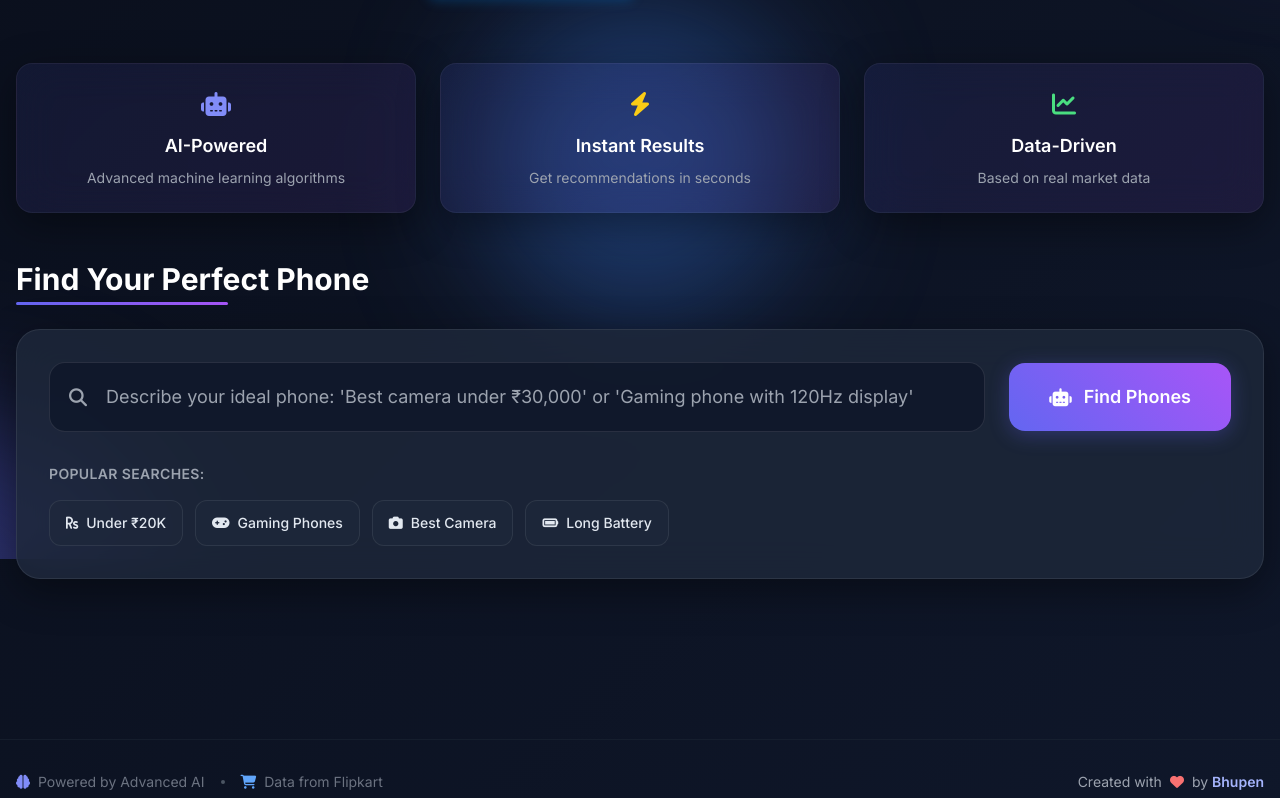
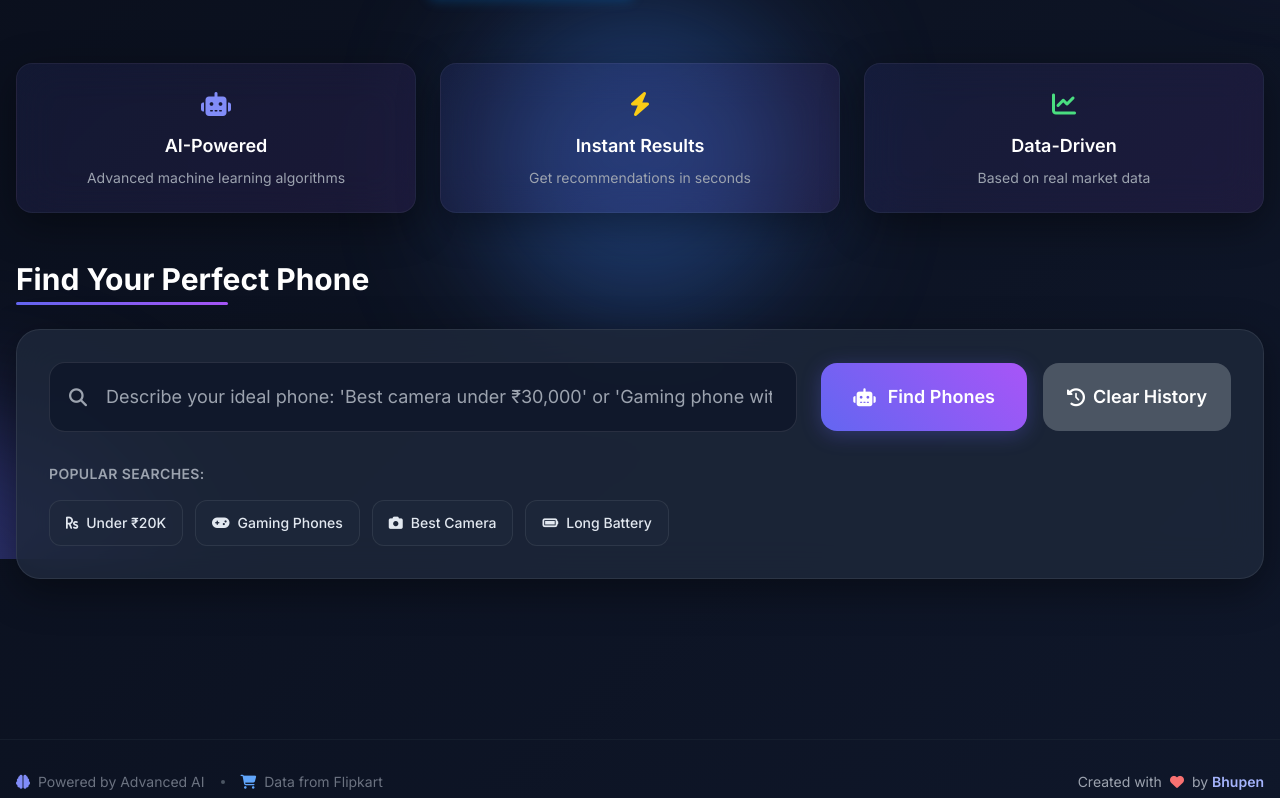
Before and after one commit to bhupencoD3/PerfectPick, a Flask app: page / in a window 1280 px wide. Shown: the part 241-1039 px from the top of the page. Run offline with Flask 3, Linux system fonts and the light colour scheme; parts of the project's set-up code (start-up, migrations or seed data) failed here and were passed over; some libraries are stand-ins or nearby versions.

Commit message:
feat: implement session-based conversation memory
Frontend:
- Add session persistence using localStorage for session IDs
- Include Clear History functionality that calls backend DELETE endpoint
- Pass session_id in all /api/recommend requests for context
- Maintain conversation flow across browser sessions

Backend Integration:
- Leverage existing PostgreSQL session_memory table
- Use /api/session/{id} DELETE endpoint for clearing history
- Enable follow-up queries with pronoun resolution ('its specs', 'its price')

```diff
--- a/templates/index.html
+++ b/templates/index.html
@@ -316,7 +316,7 @@
         <!-- Enhanced Header -->
         <header class="text-center mb-16">
             <div class="flex items-center justify-center mb-6">
-                <div class="feature-icon mr-3" style="box-shadow: 0 8px 25px rgba(99, 102, 241, 0.4);">
+                <div class="feature-icon mr-3" style="box-shadow: 0 8px-25px rgba(99, 102, 241, 0.4);">
                     <i class="fas fa-magic text-white text-xl"></i>
                 </div>
                 <h1 class="text-5xl md:text-6xl font-bold gradient-text">PerfectPick</h1>
@@ -372,15 +372,26 @@
                             aria-label="Enter your phone query"
                         />
                     </div>
+                    <div class="flex gap-4">
                         <button
                             id="submitButton"
-                        class="gradient-button text-white font-semibold py-5 px-10 rounded-2xl focus:outline-none focus:ring-3 focus:ring-indigo-500 flex items-center text-lg"
+                            class="gradient-button text-white font-semibold py-5 px-8 rounded-2xl focus:outline-none focus:ring-3 focus:ring-indigo-500 flex items-center text-lg"
                             onclick="fetchRecommendations()"
                             aria-label="Get recommendations"
                         >
                             <i class="fas fa-robot mr-3"></i>
                             Find Phones
                         </button>
+                        <button
+                            id="clearSessionButton"
+                            class="bg-gray-600 hover:bg-gray-700 text-white font-semibold py-5 px-6 rounded-2xl focus:outline-none focus:ring-3 focus:ring-gray-500 flex items-center text-lg transition-all duration-300"
+                            onclick="clearSession()"
+                            aria-label="Clear conversation history"
+                        >
+                            <i class="fas fa-history mr-2"></i>
+                            Clear History
+                        </button>
+                    </div>
                 </div>
 
                 <!-- Enhanced Quick Suggestions -->
@@ -466,7 +477,56 @@
     </footer>
 
     <script>
-        // ... (keep all your existing JavaScript functions exactly as they were)
+        // Session management
+        let currentSessionId = localStorage.getItem('perfectpick_session_id');
+
+        // Function to get or create session ID
+        function getSessionId() {
+            if (!currentSessionId) {
+                currentSessionId = generateSessionId();
+                localStorage.setItem('perfectpick_session_id', currentSessionId);
+            }
+            return currentSessionId;
+        }
+
+        // Function to generate session ID
+        function generateSessionId() {
+            return 'session_' + Math.random().toString(36).substr(2, 9) + '_' + Date.now().toString(36);
+        }
+
+        // Function to clear session from both frontend and backend
+        async function clearSession() {
+            const sessionIdToClear = localStorage.getItem('perfectpick_session_id');
+
+            try {
+                // Call backend API to clear session from PostgreSQL
+                if (sessionIdToClear) {
+                    const response = await fetch(`/api/session/${sessionIdToClear}`, {
+                        method: 'DELETE'
+                    });
+
+                    if (response.ok) {
+                        console.log('Session cleared from PostgreSQL');
+                    } else {
+                        console.warn('Failed to clear session from server, but continuing...');
+                    }
+                }
+
+                // Clear frontend storage
+                localStorage.removeItem('perfectpick_session_id');
+                currentSessionId = null;
+                showNotification('Conversation history cleared completely', 'success');
+
+            } catch (error) {
+                console.error('Error clearing session:', error);
+                showNotification('Error clearing history from server', 'error');
+
+                // Still clear frontend even if backend fails
+                localStorage.removeItem('perfectpick_session_id');
+                currentSessionId = null;
+            }
+        }
+
         // Set suggestion function
         function setSuggestion(text) {
             document.getElementById('queryInput').value = text;
@@ -538,10 +598,15 @@
             const loadingInterval = simulateLoading();
 
             try {
+                const sessionId = getSessionId(); // Get the persistent session ID
+
                 const response = await fetch('/api/recommend', {
                     method: 'POST',
                     headers: { 'Content-Type': 'application/json' },
-                    body: JSON.stringify({ query })
+                    body: JSON.stringify({
+                        query: query,
+                        session_id: sessionId  // Include the session ID
+                    })
                 });
 
                 if (!response.ok) {
@@ -556,7 +621,8 @@
                 submitButton.disabled = false;
                 submitButton.innerHTML = '<i class="fas fa-robot mr-2"></i> Find Phones';
 
-                console.log('API Response:', data); // Debug log
+                console.log('API Response:', data);
+                console.log('Session ID:', sessionId);
 
                 if (!data.answer || data.answer.trim() === '') {
                     resultsDiv.innerHTML = `
@@ -588,7 +654,7 @@
         }
 
         function displayCardResults(answer, container) {
-            console.log('Raw answer:', answer); // Debug log
+            console.log('Raw answer:', answer);
 
             // Clean up the answer
             let cleanAnswer = answer
@@ -602,12 +668,12 @@
 
             const lines = cleanAnswer.split('\n').filter(line => line.trim());
 
-            console.log('Cleaned lines:', lines); // Debug log
+            console.log('Cleaned lines:', lines);
 
             let html = '';
             let phoneCount = 0;
 
-            // NEW: Parse cards that are on single lines
+            // Parse cards that are on single lines
             const cardRegex = /┌─ PHONE CARD ─+┐(.*?)└─+┘/gs;
             const cards = [];
             let match;
@@ -628,7 +694,7 @@
                 }
             }
 
-            console.log('Cards found:', cards.length, cards); // Debug log
+            console.log('Cards found:', cards.length, cards);
 
             if (cards.length > 0) {
                 // Display cards in a grid
@@ -651,7 +717,7 @@
                     html += createPhoneCardFromLines(cardLines, phoneCount, index);
                 });
 
-                html += '</div>'; // Close grid
+                html += '</div>';
 
             } else {
                 // Fallback to other parsing methods
```
Lines whose indentation alone changed are shown as unchanged.
